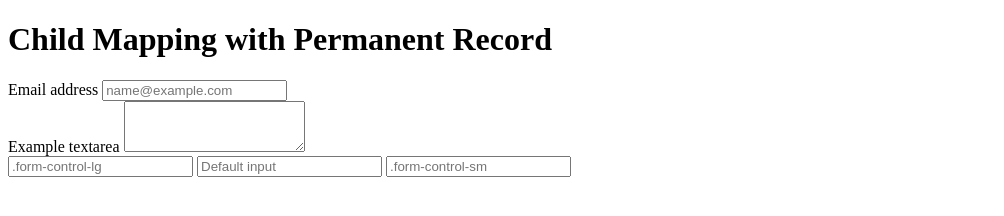
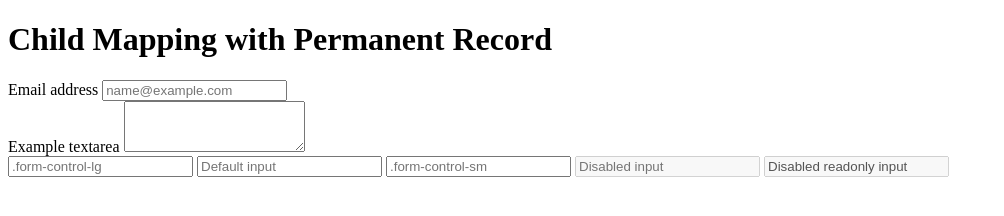
Before and after one commit to TNarido/CMPR, a plain HTML site: page index.html in a window 1280 px wide. Shown: the whole page, without its empty margins (0-1004 px from the left). Drawn offline with Linux system fonts and the light colour scheme.

Commit message:
Added disabled

```diff
--- a/index.html
+++ b/index.html
@@ -18,5 +18,7 @@
       <input class="form-control form-control-lg" type="text" placeholder=".form-control-lg" aria-label=".form-control-lg example">
       <input class="form-control" type="text" placeholder="Default input" aria-label="default input example">
       <input class="form-control form-control-sm" type="text" placeholder=".form-control-sm" aria-label=".form-control-sm example">
+      <input class="form-control" type="text" placeholder="Disabled input" aria-label="Disabled input example" disabled>
+      <input class="form-control" type="text" value="Disabled readonly input" aria-label="Disabled input example" disabled readonly>
 </body>
 </html>
```
